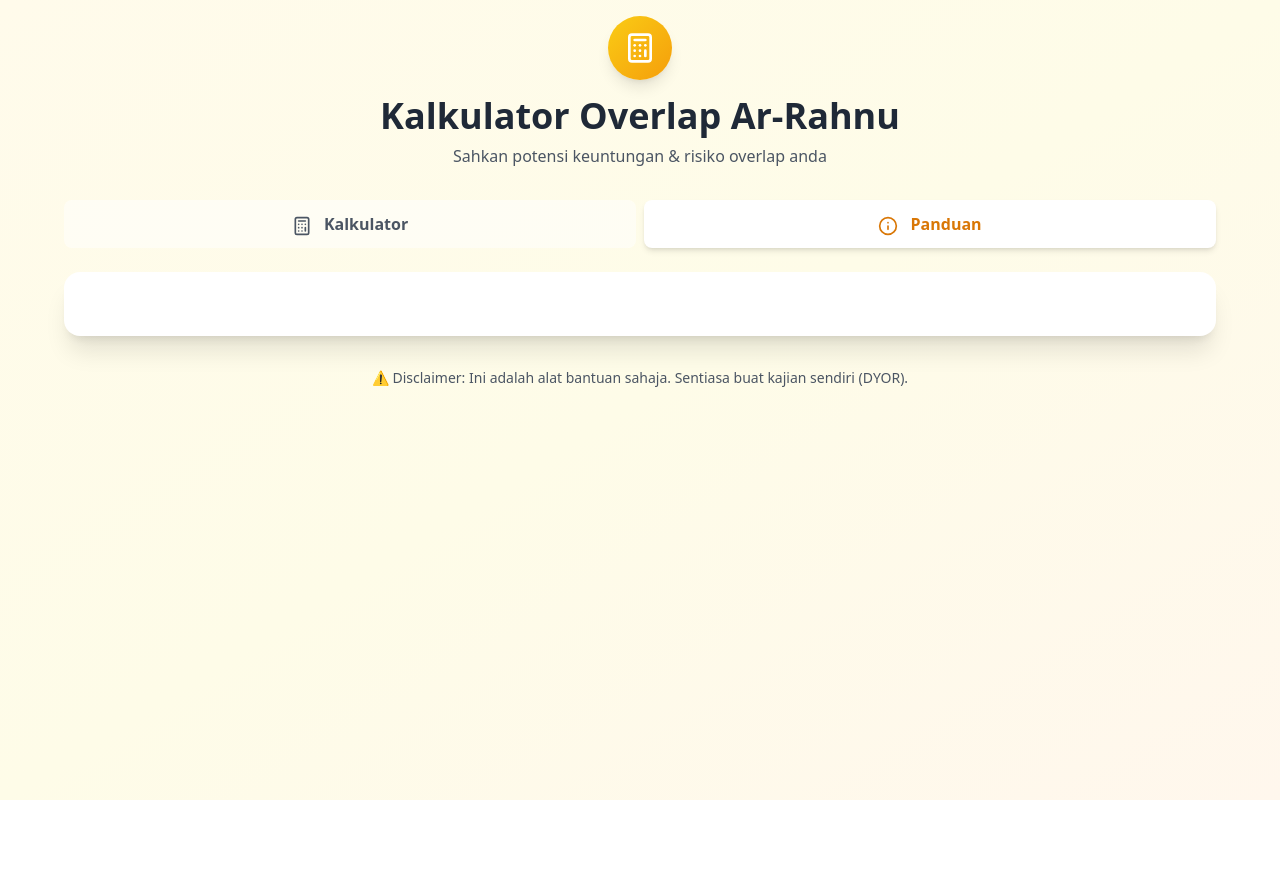
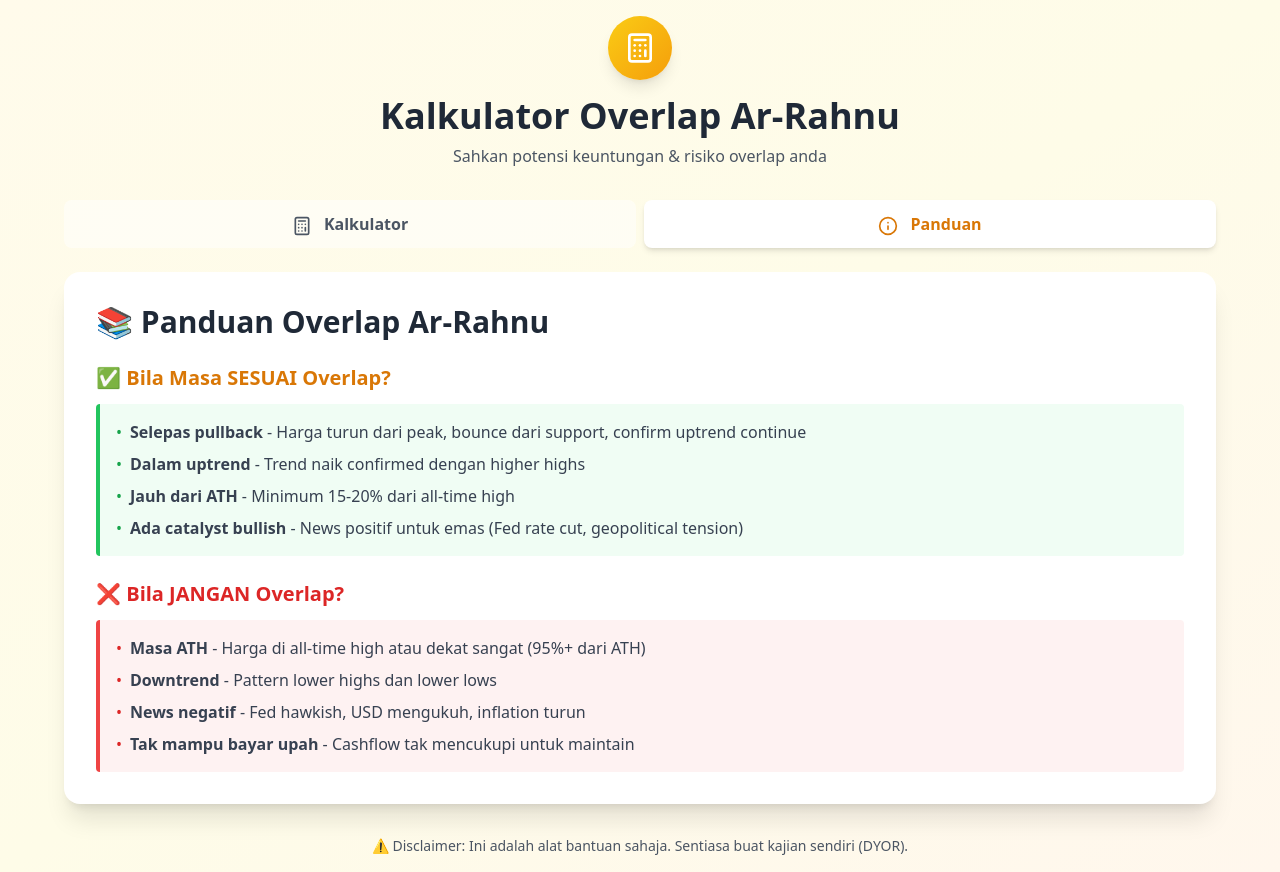
Before and after one commit to syfxai/project_cal, a React (Create React App) app: page / in a window 1280 px wide. Both pictures are taken after a click on the button "Panduan". Before the commit the page ends 800 px from the top, so only its background shows below. Built offline with nearby package versions, Linux system fonts and the light colour scheme.

Commit message:
final App.js

```diff
--- a/src/App.js
+++ b/src/App.js
@@ -4,15 +4,15 @@ import { Calculator, TrendingUp, TrendingDown, AlertTriangle, CheckCircle, Info,
 export default function App() {
   const [inputs, setInputs] = useState({
     weight: 100,
-    oldPawnPrice: 565.71,
-    currentPrice: 562.30,
+    oldPawnPrice: 280,
+    currentPrice: 350,
     loanPercent: 80,
     feeBasis: 'marhun',
     feeRate: 0.85,
     oldPawnDate: '',
     newPawnDate: '',
-    ath: 527.01,
-    marketStatus: 'avoid',
+    ath: 400,
+    marketStatus: 'wait',
     olScore: 5
   });
 
@@ -160,7 +160,6 @@ export default function App() {
               <div className="bg-sky-50 p-4 rounded-lg border-2 border-sky-200">
                 <h2 className="text-2xl font-bold text-gray-800 mb-4 flex items-center"><BarChart3 className="w-6 h-6 mr-2 text-sky-500" />Input Pasaran (dari TradingView)</h2>
                 <div className="space-y-5">
-                    {/* --- PERUBAHAN LABEL DI SINI --- */}
                     <div>
                         <label className="block text-sm font-semibold text-gray-700 mb-2">Harga Penilaian Ar-Rahnu Semasa (RM/gram)</label>
                         <input type="number" value={inputs.currentPrice} onChange={(e) => handleInputChange('currentPrice', e.target.value)} className="w-full px-4 py-3 border-2 border-amber-300 rounded-lg focus:border-amber-500 focus:outline-none bg-amber-50" />
@@ -185,7 +184,13 @@ export default function App() {
             </div>
           </div>
         ) : (
-          <div className="bg-white rounded-2xl shadow-xl p-8">{/* Bahagian Panduan di sini */}</div>
+          <div className="bg-white rounded-2xl shadow-xl p-8">
+            <h2 className="text-3xl font-bold text-gray-800 mb-6">📚 Panduan Overlap Ar-Rahnu</h2>
+            <div className="space-y-6">
+              <section><h3 className="text-xl font-bold text-amber-600 mb-3">✅ Bila Masa SESUAI Overlap?</h3><div className="bg-green-50 border-l-4 border-green-500 p-4 rounded"><ul className="space-y-2 text-gray-700"><li className="flex items-start"><span className="text-green-600 mr-2">•</span><span><strong>Selepas pullback</strong> - Harga turun dari peak, bounce dari support, confirm uptrend continue</span></li><li className="flex items-start"><span className="text-green-600 mr-2">•</span><span><strong>Dalam uptrend</strong> - Trend naik confirmed dengan higher highs</span></li><li className="flex items-start"><span className="text-green-600 mr-2">•</span><span><strong>Jauh dari ATH</strong> - Minimum 15-20% dari all-time high</span></li><li className="flex items-start"><span className="text-green-600 mr-2">•</span><span><strong>Ada catalyst bullish</strong> - News positif untuk emas (Fed rate cut, geopolitical tension)</span></li></ul></div></section>
+              <section><h3 className="text-xl font-bold text-red-600 mb-3">❌ Bila JANGAN Overlap?</h3><div className="bg-red-50 border-l-4 border-red-500 p-4 rounded"><ul className="space-y-2 text-gray-700"><li className="flex items-start"><span className="text-red-600 mr-2">•</span><span><strong>Masa ATH</strong> - Harga di all-time high atau dekat sangat (95%+ dari ATH)</span></li><li className="flex items-start"><span className="text-red-600 mr-2">•</span><span><strong>Downtrend</strong> - Pattern lower highs dan lower lows</span></li><li className="flex items-start"><span className="text-red-600 mr-2">•</span><span><strong>News negatif</strong> - Fed hawkish, USD mengukuh, inflation turun</span></li><li className="flex items-start"><span className="text-red-600 mr-2">•</span><span><strong>Tak mampu bayar upah</strong> - Cashflow tak mencukupi untuk maintain</span></li></ul></div></section>
+            </div>
+          </div>
         )}
         <div className="mt-8 text-center text-sm text-gray-600"><p>⚠️ Disclaimer: Ini adalah alat bantuan sahaja. Sentiasa buat kajian sendiri (DYOR).</p></div>
       </div>
```
